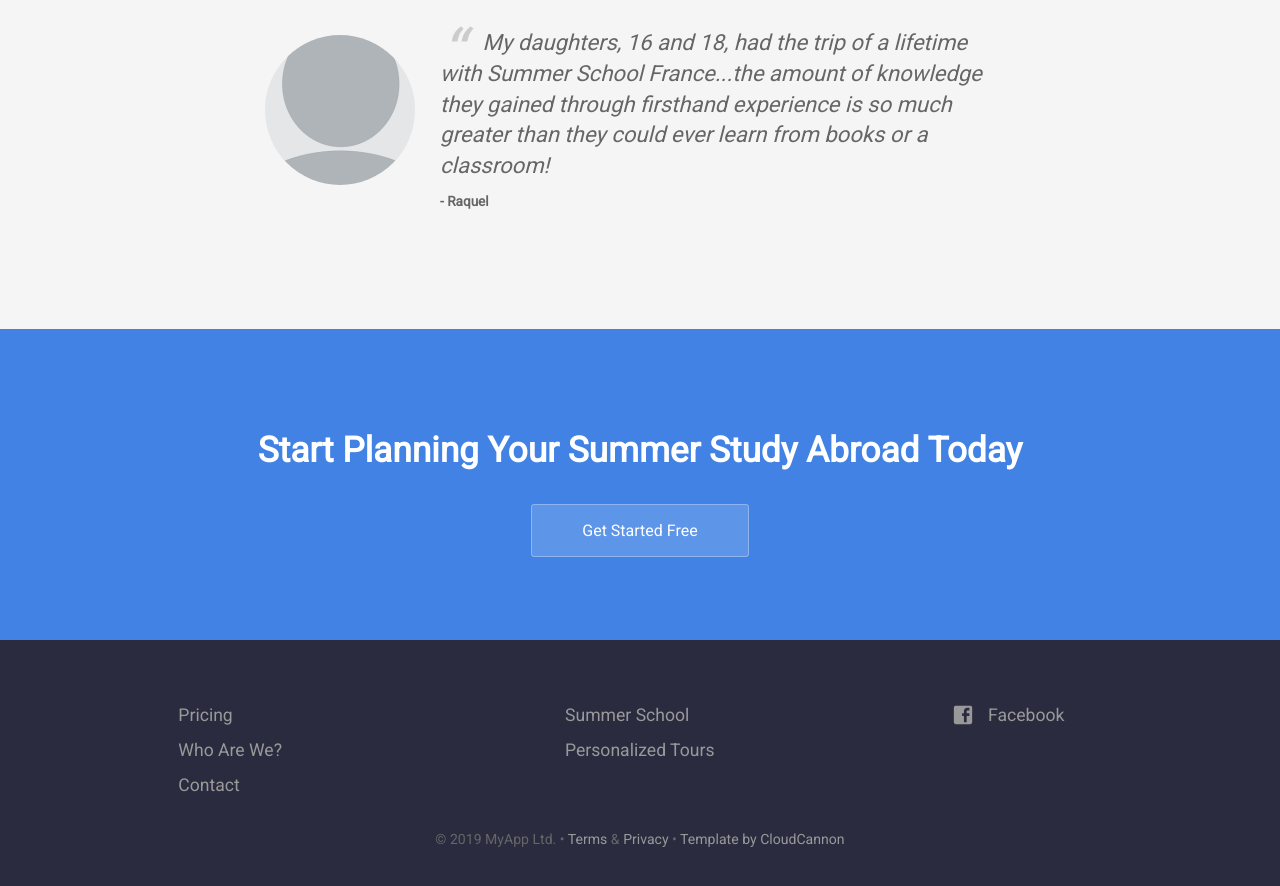
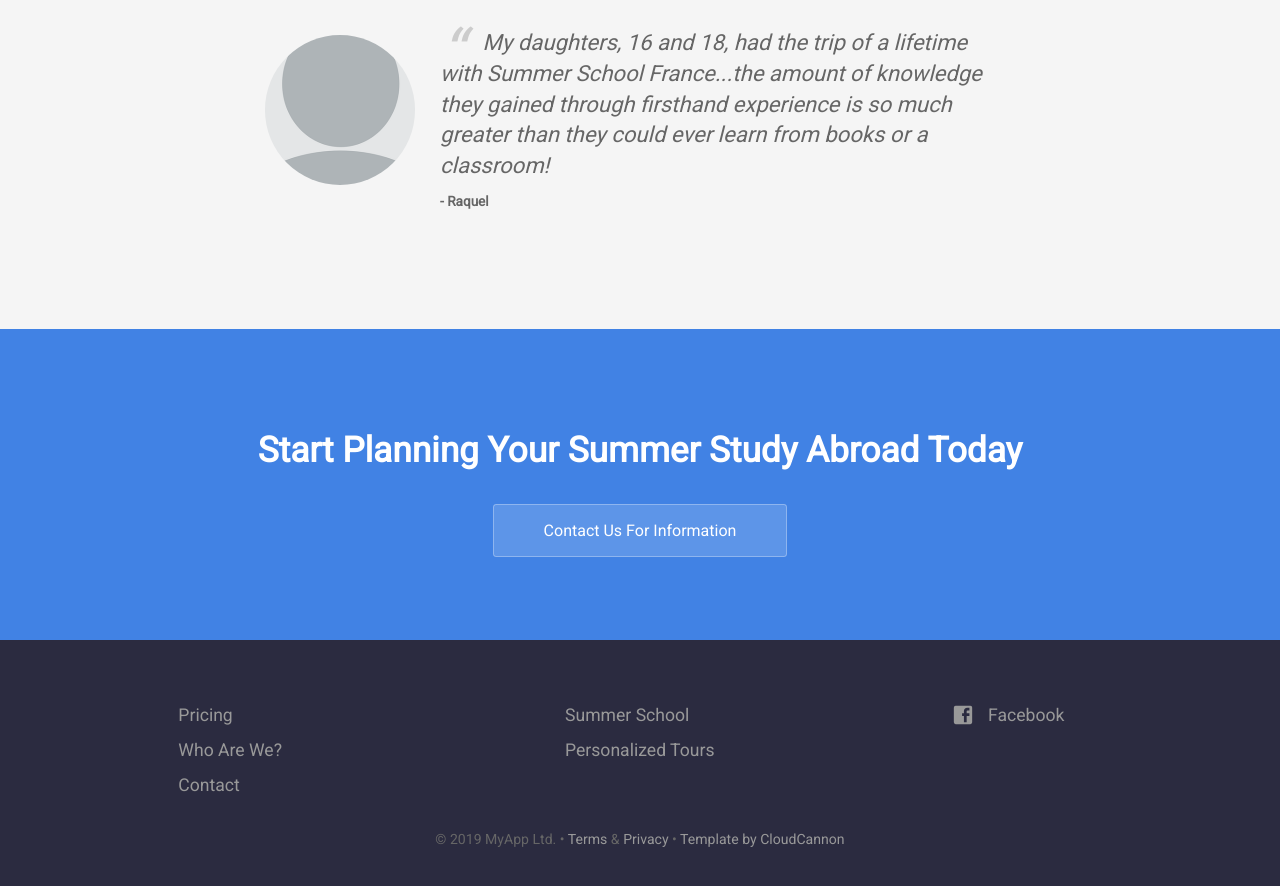
Before and after one commit to baritchie/project1, a Jekyll site: the page built from index.html, in a window 1280 px wide and 900 px high, scrolled down 2026 px. Shown: the top 886 px of the window. Built offline with Jekyll 4.4.1, drawn with Linux system fonts in a browser that asks for light colours.

Commit message:
Updated 'index.html' via CloudCannon

```diff
--- a/index.html
+++ b/index.html
@@ -73,6 +73,6 @@ description: 4 Week Programs Enrolling Now!
 		<h2 class="editable">
 			<b>Start Planning Your Summer Study Abroad Today</b>
 		</h2>
-		<div class="button alt"><a href="#">Get Started Free</a></div>
+		<div class="button alt"><a href="/whoweare/">Contact Us For Information</a></div>
 	</section>
 </div>
```
